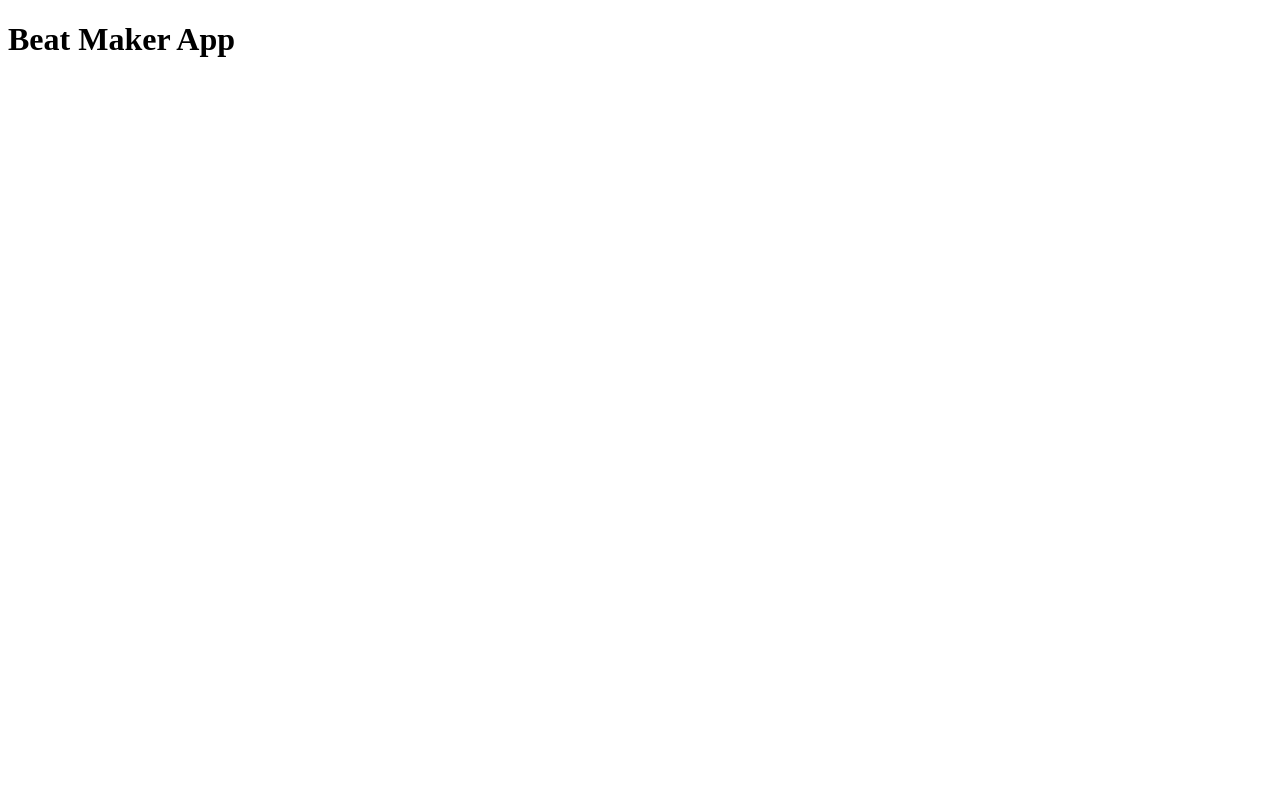
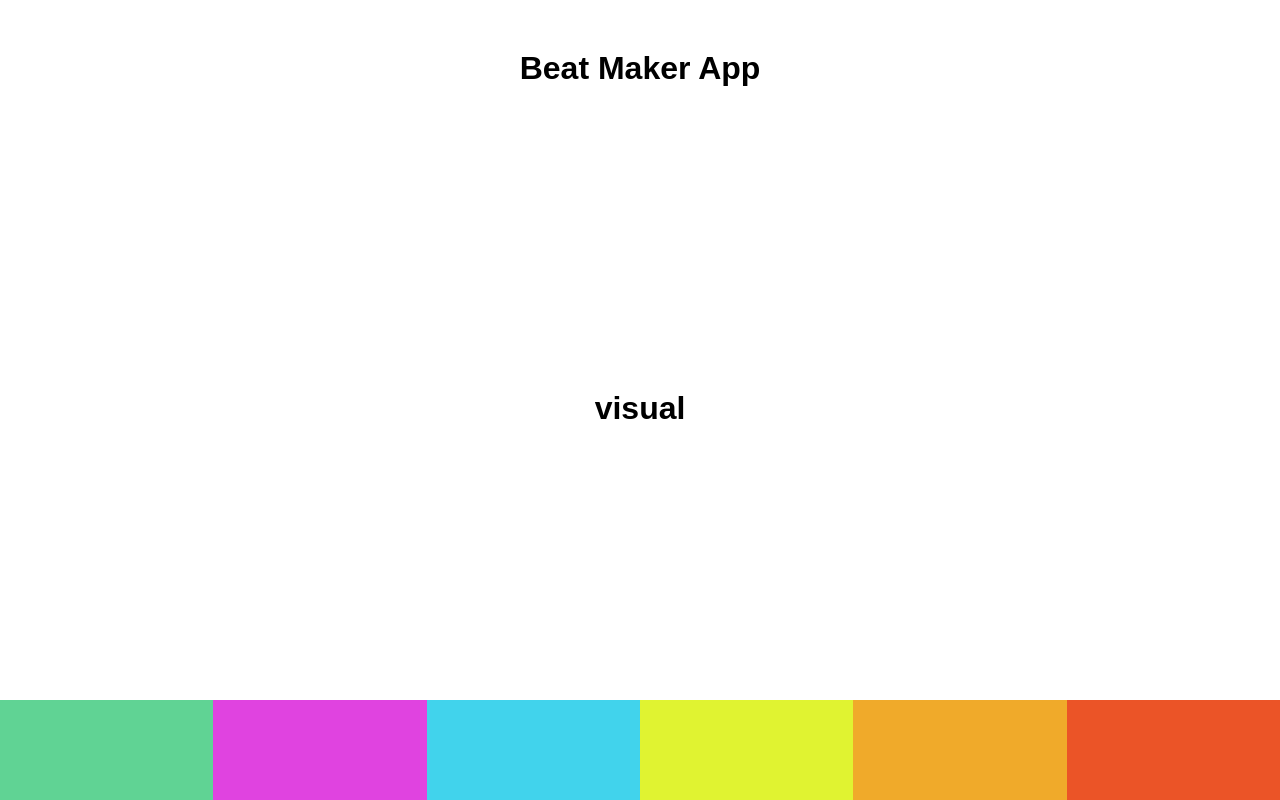
Before and after one commit to sumonsheikh/beatmaker-app, a plain HTML site: page index.html in a window 1280 px wide. Drawn offline with Linux system fonts and the light colour scheme.

Commit message:
adding some css

```diff
--- a/index.html
+++ b/index.html
@@ -17,8 +17,10 @@
         <h1>Beat Maker App</h1>
 
       </header>
-      <div class="visual"></div>
-      <div class="pad">
+      <div class="visual">
+        <h1>visual</h1>
+      </div>
+      <div class="pads">
         <div class="pad1">
           <audio src="./sounds/bubbles.mp3" class="sound"></audio>
         </div>
--- a/style.css
+++ b/style.css
@@ -0,0 +1,54 @@
+*{
+  margin: 0;
+  padding: 0;
+  box-sizing: border-box;
+}
+body{
+  font-family: 'Montserrat', sans-serif;
+}
+.app{
+  min-height: 100vh;
+  display:flex;
+  flex-direction: column;
+  align-items: center;
+  justify-content: space-between;
+}
+header h1{
+  margin:50px 0px 30px 0px;
+  font-family: 'Montserrat', sans-serif;
+  text-align: center;
+}
+.pads{
+  background:lightblue;
+  width:100%;
+  display: flex;
+}
+.pads> div{
+  height: 100px;
+  width: 100px;
+  flex:1;
+}
+.pad1{
+  background:#60d394;
+}
+.pad2{
+  background:#e043e0;
+}
+.pad3{
+  background:#41d3ec;
+}
+.pad4{
+  background:#e0f331;
+}
+.pad5{
+  background:#f0aa2a;
+}
+.pad6{
+  background:#eb5427;
+}
+.visual >div{
+  position: absolute;
+  height: 50px;
+  width: 50px;
+  border-radius:50%;
+}
```
